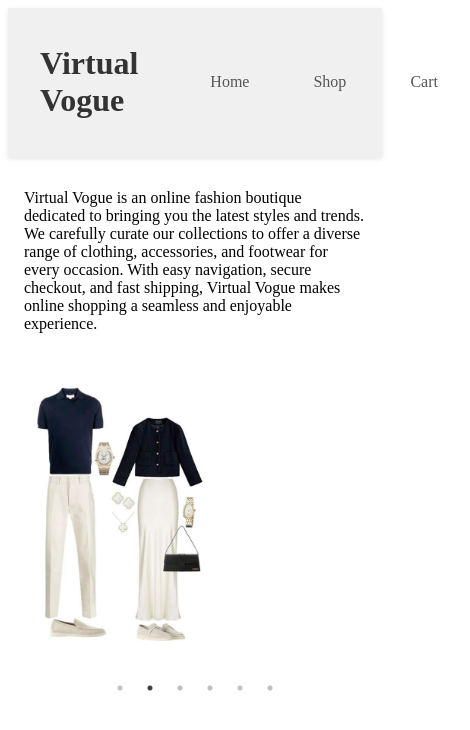
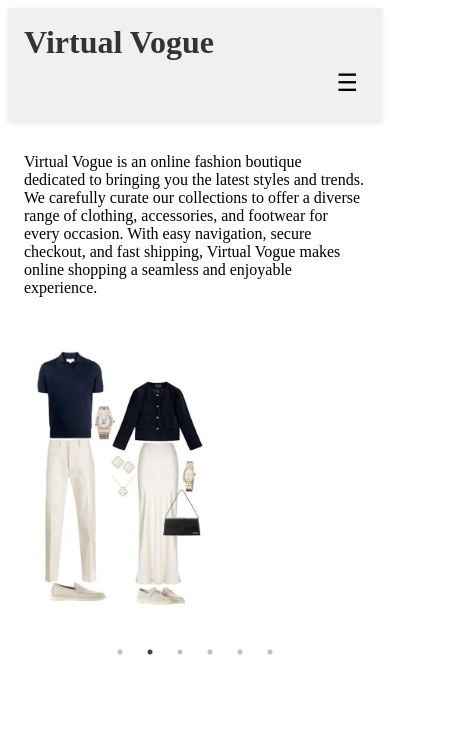
Before and after one commit to kaushal-github-01/Shopping-Cart, a React (Vite) app: page / in a window 390 px wide. Shown: the top 730 px of the page, 470 px wide, since content can reach past the window. Built offline with nearby package versions, Linux system fonts and the light colour scheme.

Commit message:
navbar made responsive 'demo'

```diff
--- a/src/components/Navbar.jsx
+++ b/src/components/Navbar.jsx
@@ -1,12 +1,25 @@
 import { Link } from "react-router-dom";
-
 import "../styles/Navbar.css";
+import { useState } from "react";
 
 function Navbar() {
+  const [isMobileMenuOpen, setIsMobileMenuOpen] = useState(false);
+
+  const toggleMobileMenu = () => {
+    setIsMobileMenuOpen(!isMobileMenuOpen);
+  };
+
   return (
     <div id="navbar-container">
       <h1>Virtual Vogue</h1>
-      <nav id="navbar-links">
+      <button id="mobile-menu-toggle" onClick={toggleMobileMenu}>
+        {/* You can use an icon here (e.g., hamburger icon) */}
+        <span>&#9776;</span> {/* Hamburger icon */}
+      </button>
+      <nav
+        id="navbar-links"
+        className={isMobileMenuOpen ? "mobile-menu-open" : ""}
+      >
         <ul>
           <li>
             <Link to="/">Home</Link>
@@ -15,11 +28,12 @@ function Navbar() {
             <Link to="/shop">Shop</Link>
           </li>
           <li>
-            <Link to="/">Cart</Link>
+            <Link to="/cart">Cart</Link>
           </li>
         </ul>
       </nav>
     </div>
   );
 }
+
 export default Navbar;
--- a/src/styles/Navbar.css
+++ b/src/styles/Navbar.css
@@ -1,33 +1,84 @@
+/* Navbar.css */
 #navbar-container {
-  background-color: #f0f0f0; /* Light gray background */
+  background-color: #f0f0f0;
   display: flex;
   justify-content: space-between;
   align-items: center;
-  padding: 1rem 2rem; /* Add horizontal padding */
-  box-shadow: 0 2px 5px rgba(0, 0, 0, 0.1); /* Subtle shadow */
-  position: sticky; /* Make the navbar sticky */
-  top: 0; /* Stick to the top */
-  z-index: 100; /* Ensure it's on top of other content */
+  padding: 1rem 2rem;
+  box-shadow: 0 2px 5px rgba(0, 0, 0, 0.1);
+  position: sticky;
+  top: 0;
+  z-index: 100;
 }
 
 #navbar-container h1 {
-  color: #333; /* Dark gray heading color */
+  color: #333;
+  margin: 0;
+}
+
+#navbar-links ul {
+  list-style: none;
+  padding: 0;
+  margin: 0;
+  display: flex; /* Default is flex for larger screens */
 }
 
 #navbar-links li {
-  display: inline;
   margin: 0 1rem;
 }
 
 #navbar-links a {
   text-decoration: none;
-  color: #555; /* Slightly lighter link color */
-  padding: 0.5rem 1rem; /* Add padding around links */
-  border-radius: 5px; /* Round the link corners */
-  transition: background-color 0.3s ease, color 0.3s ease; /* Smooth transitions */
+  color: #555;
+  padding: 0.5rem 1rem;
+  border-radius: 5px;
+  transition: background-color 0.3s ease, color 0.3s ease;
 }
 
 #navbar-links a:hover {
-  background-color: #ddd; /* Light gray on hover */
-  color: #333; /* Darker text on hover */
+  background-color: #ddd;
+  color: #333;
 }
+
+/* Mobile styles */
+#mobile-menu-toggle {
+  display: none; /* Hide toggle button on larger screens */
+  font-size: 1.5rem;
+  background: none;
+  border: none;
+  cursor: pointer;
+  padding: 0.5rem;
+}
+
+@media (max-width: 768px) {
+  #navbar-container {
+    flex-direction: column; /* Stack vertically */
+    align-items: flex-start; /* Align to the left */
+    padding: 1rem;
+  }
+
+  #mobile-menu-toggle {
+    display: block; /* Show toggle button on smaller screens */
+    align-self: flex-end; /* Position toggle on right */
+  }
+
+  #navbar-links {
+    display: none; /* Hide nav links by default on smaller screens */
+    width: 100%;
+    margin-top: 1rem;
+  }
+
+  #navbar-links.mobile-menu-open {
+    display: block; /* Show links when menu is open */
+  }
+
+  #navbar-links ul {
+    flex-direction: column; /* Stack list items vertically */
+    align-items: stretch; /* Make list items take full width */
+  }
+
+  #navbar-links li {
+    margin: 0.5rem 0; /* Vertical spacing between list items */
+    text-align: center;
+  }
+}
```
